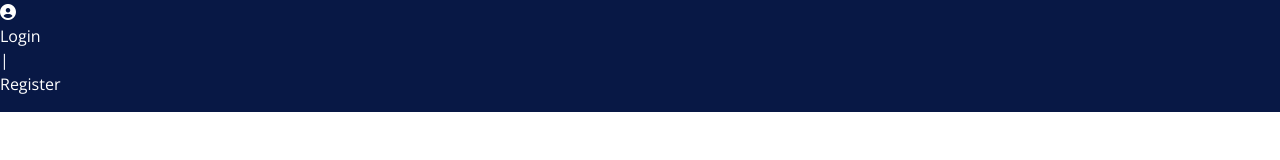
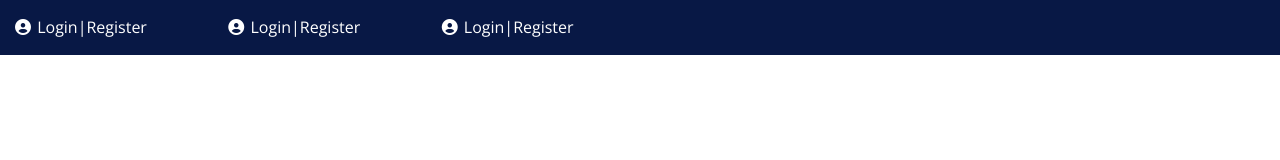
Before and after one commit to shashank151299/LMS, a plain HTML site: page main/index.html in a window 1280 px wide. Drawn offline with nearby package versions, Linux system fonts and the light colour scheme.

Commit message:
updated_header

```diff
--- a/main/css/style.css
+++ b/main/css/style.css
@@ -1,16 +1,44 @@
+* {
+  margin: 0;
+  padding: 0;
+  box-sizing: border-box;
+}
+
+html,
 body {
-  font-family: 'Open Sans', sans-serif;
+    background-color: #fff;
+    color: rgb(51, 51, 51);
+    font-family: 'Open Sans', sans-serif;
+    font-weight: 400;
+    font-size: 16px;
+    text-rendering: optimizeLegibility;
+    overflow-x: hidden;
+}
+
+a:link,
+a:visited {
+    color: #ffffff;
+    text-decoration: none;
 }
 
 /*Header css*/
-#header .headerTop {
+.headerTop {
   background-color: #081845;
   color: white;
-  font-family: inherit;
-  word-break: keep-all;
+  padding-top: 15px;
 }
 
-.login {
+.icon {
   display: inline-block;
-  font-family: inherit;
+  color: #ffffff;
 }
+
+.icon-text {
+  display: inline-block;
+  padding-left: 2px;
+  color: #ffffff;
+}
+
+.icon-text a {
+  color: #ffffff;
+}
--- a/main/index.html
+++ b/main/index.html
@@ -14,15 +14,18 @@
     <div class="container-fluid">
         <section id="header">
             <div class="row headerTop">
-                <div class="row">
-                    <div class="col-3 login">
-                        <i class="fas fa-user-circle"></i>
-                        <p>Login | Register</p>
-                    </div>
+                <div class="col-2 login">
+                    <i class="fas fa-user-circle icon"></i>
+                    <p class="icon-text"><a href="">Login</a>|<a href="">Register</a></p>
                 </div>
-            </div>
-            <div class="row headerBottom">
-
+                <div class="col-2 login">
+                    <i class="fas fa-user-circle icon"></i>
+                    <p class="icon-text"><a href="">Login</a>|<a href="">Register</a></p>
+                </div>
+                <div class="col-2 login">
+                    <i class="fas fa-user-circle icon"></i>
+                    <p class="icon-text"><a href="">Login</a>|<a href="">Register</a></p>
+                </div>
             </div>
         </section>
     </div>
```
